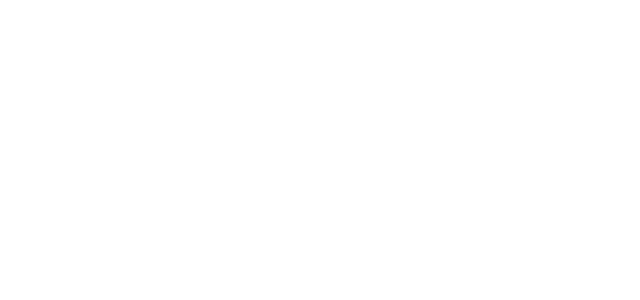
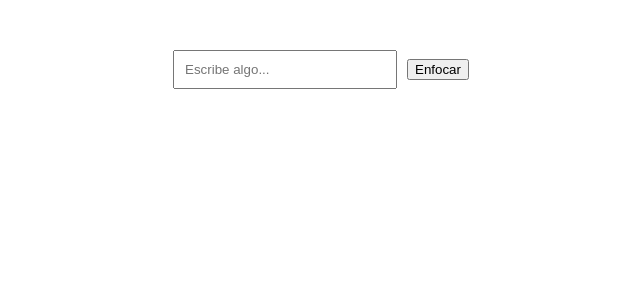
Before and after one commit to Edwin8598/react-code, a React (Create React App) app: page /enfoque in a window 1280 px wide. Before the commit this address had no page. Shown: the top 300 px of the page, without its empty margins (319-959 px from the left). Built offline with nearby package versions, Linux system fonts and the light colour scheme.

Commit message:
proyecto3

```diff
--- a/src/App.js
+++ b/src/App.js
@@ -4,7 +4,10 @@ import Registerpage from "./pages/Registerpage/Registerpage";
 import Forgotpasswordpage from "./pages/Forgotpasswordpage/Forgotpasswordpage";
 import LoginPage from "./pages/LoginPages/LoginPages";
 import Dashboardpage from "./pages/Dashboardpage/Dashboardpage";
-
+import Contador from "./pages/Playground/useState";
+import ContadorConMensaje from "./pages/Playground/useEffect";
+import EnfocarInput from "./pages/Playground/useRef";
+import MensajeCambio from "./pages/Playground/useEffect";
 function App() {
   return (
     <BrowserRouter>
@@ -13,6 +16,9 @@ function App() {
         <Route path="/register" element={<Registerpage />} />
         <Route path="/forgot" element={<Forgotpasswordpage />} />
         <Route path="/dashboard" element={<Dashboardpage />} />
+         <Route path="/contador" element={<Contador />} />
+        <Route path="/mensaje" element={<MensajeCambio />} />
+        <Route path="/enfoque" element={<EnfocarInput />} />
       </Routes>
     </BrowserRouter>
   );
--- a/src/pages/LoginPages/LoginPages.js
+++ b/src/pages/LoginPages/LoginPages.js
@@ -87,6 +87,9 @@ function LoginPage() {
         <div style={styles.links}>
           <a href="/forgot" style={styles.link}>¿Perdiste tu contraseña?</a>
           <a href="/register" style={styles.link}>¿No tienes cuenta? Regístrate</a>
+           <a href="/contador" style={styles.link}>contador</a>
+           <a href="/mensaje" style={styles.link}>mensaje</a>
+           <a href="/enfoque" style={styles.link}>Enfoque</a>
         </div>
       </div>
 
--- /dev/null
+++ b/src/pages/Playground/useEffect.js
@@ -0,0 +1,24 @@
+import React, { useState, useEffect } from 'react';
+
+function MensajeCambio() {
+  const [nombre, setNombre] = useState('');
+
+  // Se ejecuta cada vez que cambia "nombre"
+  useEffect(() => {
+    console.log('El nombre cambió:', nombre);
+  }, [nombre]);
+
+  return (
+    <div>
+      <input
+        type="text"
+        value={nombre}
+        onChange={(e) => setNombre(e.target.value)}
+        placeholder="Escribe tu nombre"
+      />
+      <p>Hola, {nombre || 'visitante'}!</p>
+    </div>
+  );
+}
+
+export default MensajeCambio;
--- /dev/null
+++ b/src/pages/Playground/useRef.js
@@ -0,0 +1,23 @@
+import React, { useRef } from 'react';
+
+function EnfocarInput() {
+  const inputRef = useRef(null); // Creamos la referencia al input
+
+  const enfocar = () => {
+    inputRef.current.focus(); // Accedemos al DOM y usamos .focus()
+  };
+
+  return (
+    <div style={{ textAlign: 'center', marginTop: '50px' }}>
+      <input
+        ref={inputRef}
+        type="text"
+        placeholder="Escribe algo..."
+        style={{ padding: '10px', width: '200px', marginRight: '10px' }}
+      />
+      <button onClick={enfocar}>Enfocar</button>
+    </div>
+  );
+}
+
+export default EnfocarInput;
--- /dev/null
+++ b/src/pages/Playground/useState.js
@@ -0,0 +1,18 @@
+import React, { useState } from 'react';
+
+function Contador() {
+  const [contador, setContador] = useState(0); // Valor inicial: 0
+
+  const aumentar = () => setContador(contador + 1);
+  const disminuir = () => setContador(contador - 1);
+
+  return (
+    <div style={{ textAlign: 'center', marginTop: '50px' }}>
+      <h2>Contador: {contador}</h2>
+      <button onClick={aumentar} style={{ marginRight: '10px' }}>Incrementa</button>
+      <button onClick={disminuir}>Disminuir</button>
+    </div>
+  );
+}
+
+export default Contador;
```
